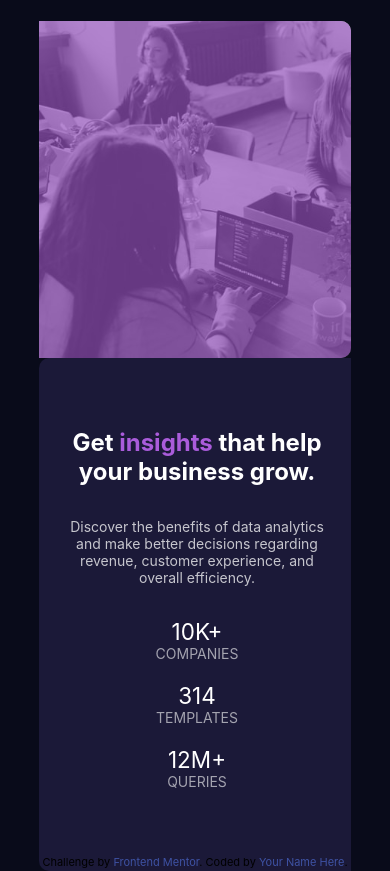
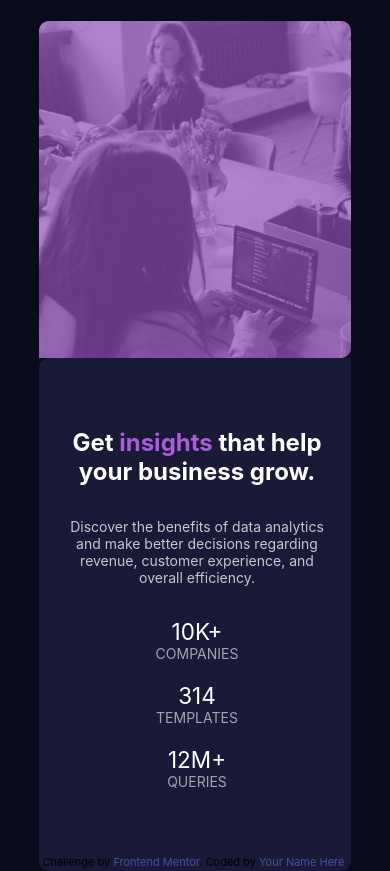
Before and after one commit to noutcheu1/stats-preview-card-component, a plain HTML site: page index.html in a window 390 px wide. Drawn offline with Linux system fonts and the light colour scheme.

Commit message:
initialise and of the project

```diff
--- a/style.css
+++ b/style.css
@@ -136,7 +136,27 @@ section{
         align-items: center;
         align-content: center;
     }
+    header{
+        background: url('./images/image-header-mobile.jpg') no-repeat ;
+        background-size: cover;
+        width: 100%;
+        height: 446px;
+        position: relative;
+        border-top-left-radius: 10px;
+        border-top-right-radius: 10px;
 
+
+    }
+    header::before{
+        border-top-left-radius: 10px;
+        border-top-right-radius: 10px;
+
+    }
+    main{
+
+        border-bottom-left-radius: 10px;
+        border-bottom-right-radius: 10px;
+    }
 }
 
 
```
